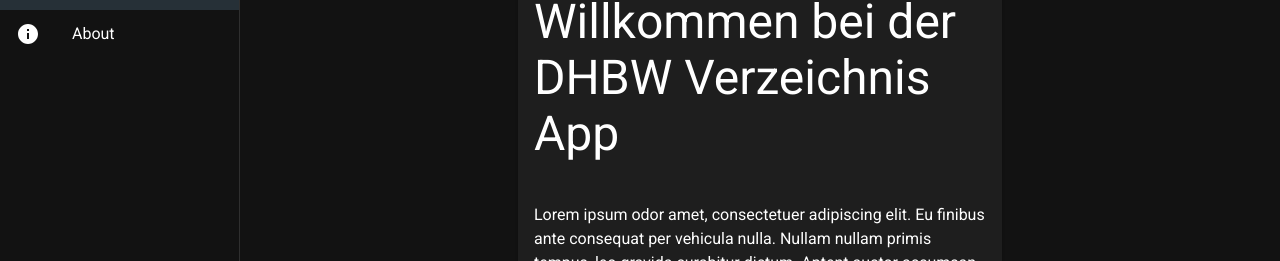
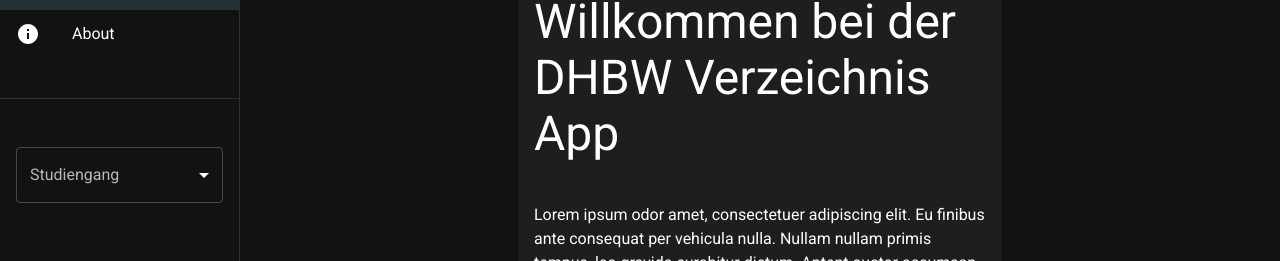
Before and after one commit to Tamaritter/Verzeichnis-App, a Next.js app: page / in a window 1280 px wide. Shown: the part 110-371 px from the top of the page. Built offline with nearby package versions, Linux system fonts and the light colour scheme; no server answers; what @mui/material-nextjs would draw is missing.

Commit message:
Add Subject Selector

```diff
--- a/src/components/Navigation.tsx
+++ b/src/components/Navigation.tsx
@@ -1,10 +1,11 @@
 "use client";
-import {Box, List, ListItemButton, ListItemIcon, ListItemText, Toolbar} from "@mui/material";
+import {Box, Divider, List, ListItem, ListItemButton, ListItemIcon, ListItemText, Toolbar} from "@mui/material";
 import {Home as HomeIcon, Info as InfoIcon, SvgIconComponent} from "@mui/icons-material";
 import React from "react";
 import Link from "next/link";
 import {usePathname} from "next/navigation";
 import {Defaults} from "@/appDefaults";
+import SubjectSelector from "@/components/SubjectSelector";
 
 interface IPage {
     name: string;
@@ -27,7 +28,7 @@
     const pathname = usePathname();
 
     return (
-        <Box sx={{width: Defaults.drawerWidth}}>
+        <Box sx={{width: Defaults.drawerWidth-1}}>
             {!isMobile ? <Toolbar/> : null}
             <List>
                 {pages.map((page, index) => (
@@ -40,6 +41,10 @@
                         <ListItemText primary={page.name}/>
                     </ListItemButton>
                 ))}
+                <Divider sx={{mt: 5, mb: 5}}/>
+                <ListItem>
+                    <SubjectSelector/>
+                </ListItem>
             </List>
         </Box>
     )
--- /dev/null
+++ b/src/components/SubjectSelector.tsx
@@ -0,0 +1,40 @@
+import {FormControl, InputLabel, MenuItem, Select, SelectChangeEvent} from "@mui/material";
+import React, {ReactElement, useEffect} from "react";
+import {subjects} from "@/content/subjects";
+import {createCookie, readCookie} from "@/cookieManager";
+
+export default function SubjectSelector() {
+    const [subject, setSubject] = React.useState('');
+
+    useEffect(() => {
+       readCookie<string>("subject").then((storedSubject) => {
+            if (storedSubject) {
+                setSubject(storedSubject);
+            }
+        }).catch(console.warn);
+    }, [])
+
+    const handleChange = (event: SelectChangeEvent) => {
+        setSubject(event.target.value as string);
+        createCookie('subject', event.target.value as string).catch(console.warn);
+    };
+
+    const items: ReactElement[] = [];
+
+    subjects.forEach((subject, index) => (
+        items.push(<MenuItem key={index} value={index}>{subject.de}</MenuItem>)
+    ))
+
+    return (
+        <FormControl fullWidth>
+            <InputLabel>Studiengang</InputLabel>
+            <Select
+                label="Studiengang"
+                value={subject}
+                onChange={handleChange}
+                variant="outlined">
+                {items}
+            </Select>
+        </FormControl>
+    );
+}
--- /dev/null
+++ b/src/content/subjects.ts
@@ -0,0 +1,17 @@
+export enum SubjectCategory {
+    DHBW = "dhbw",
+    Informatik = "informatik",
+    Wirtschaft = "wirtschaft",
+}
+
+interface Subject {
+    de: string;
+    en: string;
+    category: SubjectCategory;
+}
+
+export const subjects: Map<string, Subject> = new Map([
+    ["ai", {de: "Angewandte Informatik", en: "Applied Computer Science", category: SubjectCategory.Informatik}],
+    ["cs", {de: "Cyber Security", en: "Cyber Security", category: SubjectCategory.Informatik}],
+    ["it", {de: "Informationstechnik", en: "Information Technology", category: SubjectCategory.Informatik}],
+]);
--- /dev/null
+++ b/src/cookieManager.ts
@@ -0,0 +1,19 @@
+"use server";
+import {cookies} from "next/headers";
+
+export async function createCookie<T>(name: string, data: T) {
+    const cookieStore = await cookies();
+
+    cookieStore.set(name, JSON.stringify(data), {secure: true, sameSite: 'strict'});
+}
+
+export async function readCookie<T>(name: string): Promise<T | null> {
+    const cookieStore = await cookies();
+    const cookie = cookieStore.get(name);
+
+    if (cookie) {
+        return JSON.parse(cookie.value);
+    }
+
+    return null;
+}
```
